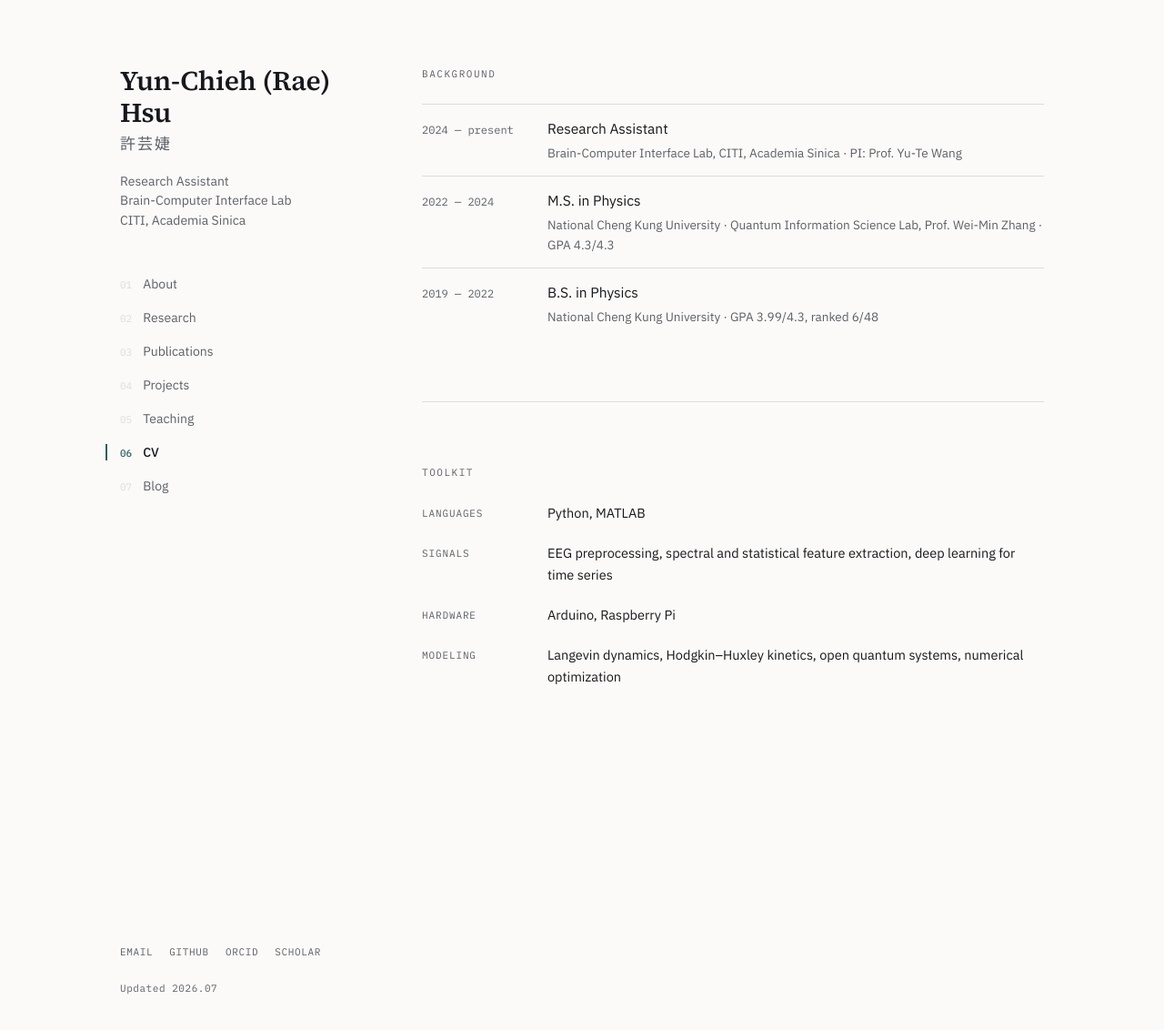
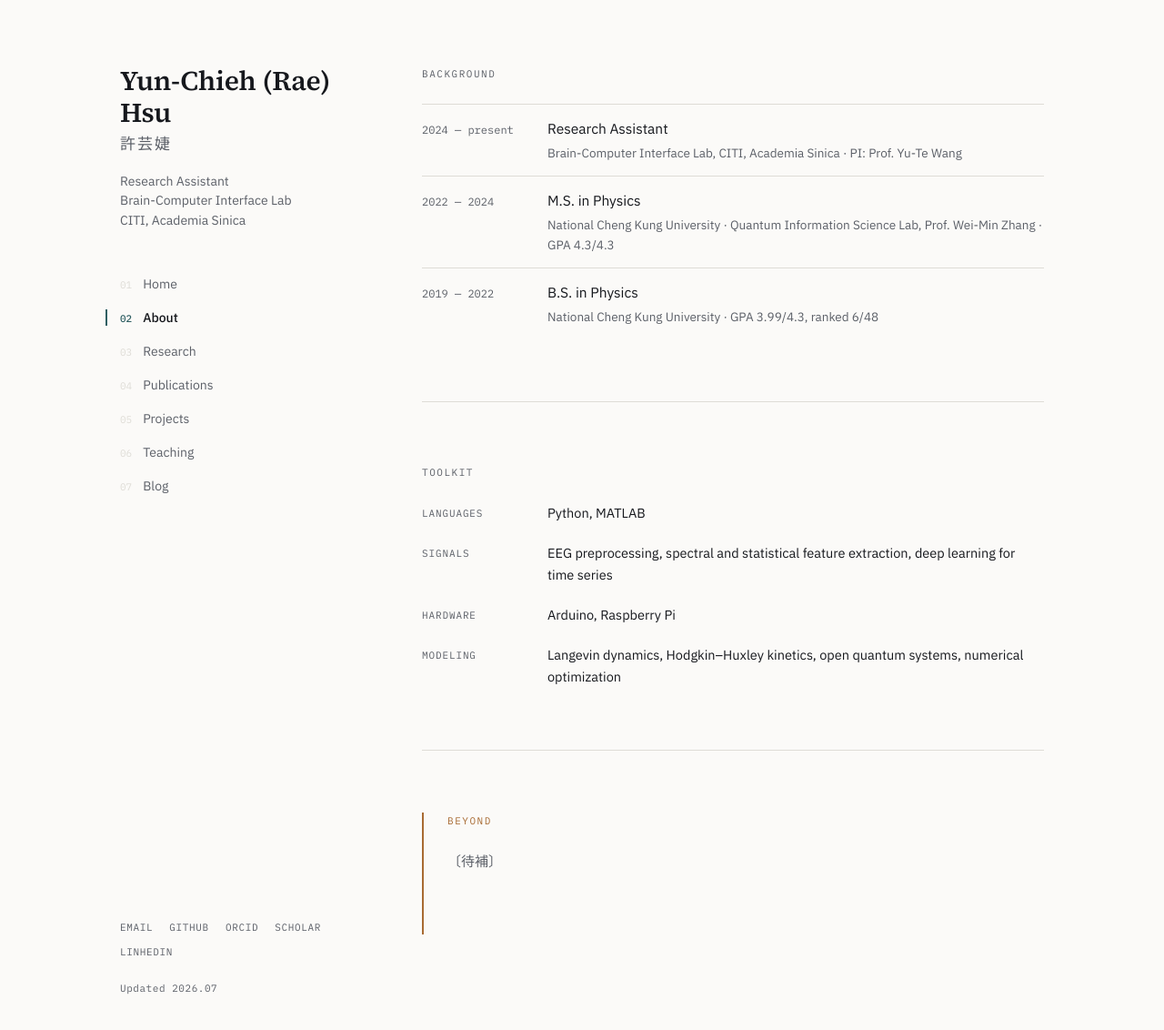
Before and after one commit to RaeHYC118/raehyc118.github.io, a Jekyll site: the page built from about.html, in a window 1280 px wide and 1167 px high. Shown: the top 1132 px of the window at 91% size. Built offline with Jekyll 4.4.1, drawn with Linux system fonts in a browser that asks for light colours.

Commit message:
add about

```diff
--- a/_data/nav.yml
+++ b/_data/nav.yml
@@ -1,8 +1,11 @@
 # 導覽列。改順序或改名字，只要動這個檔案。
 # 編號會自動生成（01, 02, 03…）
 
+- name: Home
+  url: /
+
 - name: About
-  url: /
+  url: /about/
 
 - name: Research
   url: /research/
@@ -16,8 +19,5 @@
 - name: Teaching
   url: /teaching/
 
-- name: CV
-  url: /cv/
-
 - name: Blog
   url: /blog/
--- a/_layouts/default.html
+++ b/_layouts/default.html
@@ -57,6 +57,7 @@
       <a href="https://github.com/RaeHYC118">GitHub</a>
       <a href="https://orcid.org/0009-0004-3834-7170">ORCID</a>
       <a href="https://scholar.google.com/citations?user=O3okWfwAAAAJ">Scholar</a>
+      <a href="https://www.linkedin.com/in/rae-43400a312/">LinhedIn</a>
     </div>
 
     <div class="rail-foot">Updated 2026.07</div>
--- a/cv.html
+++ b/about.html
@@ -1,8 +1,8 @@
 ---
 layout: default
-title: CV
-permalink: /cv/
-description: "Education, positions, and technical background."
+title: About
+permalink: /about/
+description: "Education, positions, technical background, and life outside the lab."
 ---
 
 <section>
@@ -32,8 +32,6 @@ description: "Education, positions, and technical background."
     </div>
   </div>
 
-  <!-- cv.pdf 放進 repo 根目錄後，把下面這行的註解拿掉 -->
-  <!-- <a class="cv-link" href="/cv.pdf">Full CV (PDF)</a> -->
 </section>
 
 <section>
@@ -45,3 +43,8 @@ description: "Education, positions, and technical background."
     <dt>Modeling</dt><dd>Langevin dynamics, Hodgkin–Huxley kinetics, open quantum systems, numerical optimization</dd>
   </dl>
 </section>
+
+<section id="beyond">
+  <div class="eyebrow">Beyond</div>
+  <p>〔待補〕</p>
+</section>
--- a/index.html
+++ b/index.html
@@ -14,8 +14,3 @@ permalink: /
     I'm a research assistant at the Brain-Computer Interface Lab, CITI, Academia Sinica, where I work on non-invasive EEG decoding: SSVEP-based biometric authentication and motor imagery.
   </p>
 </section>
-
-<section id="beyond">
-  <div class="eyebrow">Beyond</div>
-  <p>〔待補〕</p>
-</section>
```
